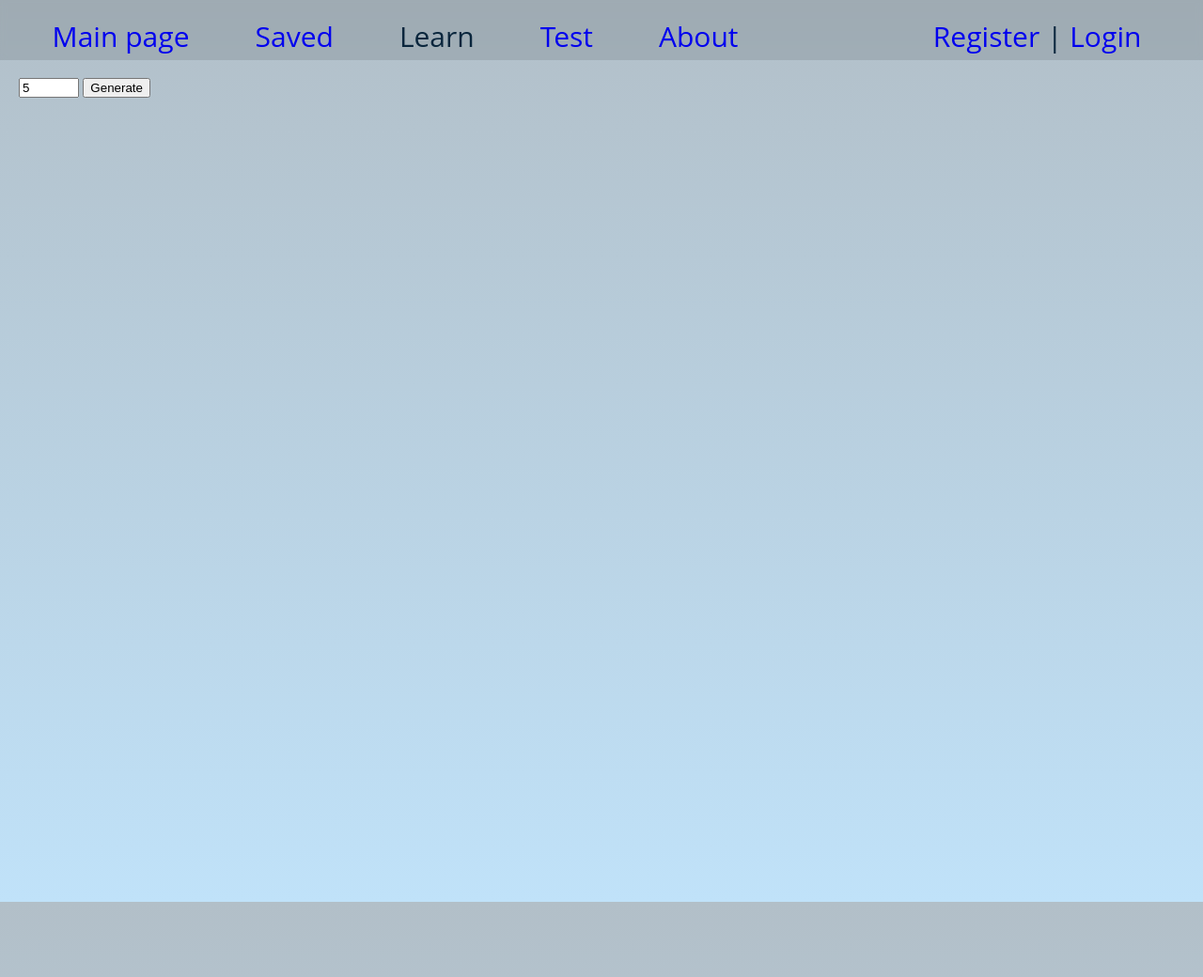
After one commit to pandabyxanda/keeptranslations, a Django app: page /learn/ in a window 1280 px wide. The commit adds this page. Shown: the whole page at 94% size. Run offline with Django 4.2, Linux system fonts and the light colour scheme.

Commit message:
added learn page

```diff
--- a/words/forms.py
+++ b/words/forms.py
@@ -4,16 +4,28 @@ from django.contrib.auth.models import User
 from captcha.fields import CaptchaField
 from .models import *
 
+
 # class AddWordsForm(forms.Form):
 #     word = forms.CharField(widget=forms.Textarea(attrs={'cols':60, 'rows':10}), label='', initial='type here')
 
 class AddWordsForm(forms.Form):
     word = forms.CharField(widget=forms.Textarea(
-        attrs={'placeholder': 'Type english text here'}), label='', )
+        attrs={'placeholder': 'English text'}), label='', )
+
 
 class AddTranslationForm(forms.Form):
     translation = forms.CharField(widget=forms.Textarea(
-        attrs={'placeholder': "Translation"}), label='')
+        attrs={'placeholder': "Russian translation"}), label='')
+
+
+class ChooseAmountOfWordsToLearnForm(forms.Form):
+    amount_of_words_to_learn = forms.IntegerField(widget=forms.NumberInput(
+        attrs={}), min_value=1, max_value=100, step_size=1, label='')
+
+# class ChooseAmountOfWordsToLearnForm(forms.Form):
+#     amount_of_words_to_learn = forms.IntegerField(widget=forms.NumberInput(
+#         attrs={'value': 5}), min_value=1, max_value=100, step_size=1, label='')
+
 
 class AddButtonDeletionForm(forms.Form):
     pass
@@ -35,7 +47,6 @@ class AddButtonDeletionForm(forms.Form):
 #         }
 
 
-
 class RegisterUserForm(UserCreationForm):
     username = forms.CharField(label='Login',
                                widget=forms.TextInput(attrs={'class': 'form-input', 'placeholder': "Your name/login"}))
@@ -44,6 +55,7 @@ class RegisterUserForm(UserCreationForm):
     password1 = forms.CharField(label='Password', widget=forms.PasswordInput(attrs={'class': 'form-input'}))
     password2 = forms.CharField(label='Password', widget=forms.PasswordInput(attrs={'class': 'form-input'}))
     captcha = CaptchaField()
+
     class Meta:
         model = User
         fields = ('username', 'email', 'password1', 'password2')
--- a/words/static/words/css/styles.css
+++ b/words/static/words/css/styles.css
@@ -105,8 +105,8 @@ li:hover {
     /*
     color: #1d71b6;
     */
+    text-shadow: #202429 0px 0px 10px, #f7f8f9 0px 0px 5px;
 
-    text-shadow: #687486 0px 0px 10px;
 
 
 
--- a/words/templates/words/about.html
+++ b/words/templates/words/about.html
@@ -6,7 +6,7 @@
         <h1>{{ title }}</h1>
         <p>
             Переводчик с английского на русский с сохранением истории и возможностью корректировать перевод.
-            Использует google translate api
+            Uses google translate api. Register to use main features
 
 <!--        <ul>-->
 <!--            {% for w in words %}-->
--- a/words/templates/words/index.html
+++ b/words/templates/words/index.html
@@ -4,7 +4,7 @@
 {% block content %}
 <main>
 <!--        <h1>{{ title }}</h1>-->
-        en → ru
+<!--        en → ru-->
 <!--        <form action="{% url 'home' %}" method="post">-->
 <!--            {% csrf_token %}-->
 <!--&lt;!&ndash;            <div class="card" data-tilt>&ndash;&gt;-->
--- /dev/null
+++ b/words/templates/words/learn.html
@@ -0,0 +1,34 @@
+{% extends 'words/base.html' %}
+
+{% block content %}
+<main>
+<!--    <h1>{{ title }}</h1>-->
+    <div class="">
+        <form class="" method="post">
+            {% csrf_token %}
+            {{ form_input_number_of_words_to_learn }}
+            <button class="" type="submit">
+                Generate
+            </button>
+        </form>
+    </div>
+
+    <div>
+        <ul>
+            {% for w in page_obj %}
+            <li>
+                <h4>{{ w.word }}</h4>
+                {{ w.translation }}
+                <hr>
+            </li>
+            {% endfor %}
+        </ul>
+    </div>
+
+
+
+
+
+
+</main>
+{% endblock content %}
--- a/words/urls.py
+++ b/words/urls.py
@@ -7,6 +7,8 @@ urlpatterns = [
     path('', index, name='home'),
     # path('1', index),
     path('saved/', saved, name='saved'),
+    path('learn/', learn, name='learn'),
+    path('test/', test, name='test'),
     path('about/', about, name='about'),
     path('register/', RegisterUser.as_view(), name='register'),
     path('login/', LoginUser.as_view(), name='login'),
--- a/words/views.py
+++ b/words/views.py
@@ -1,7 +1,10 @@
+import random
+
 from django.contrib.auth import logout, login, get_user
 from django.contrib.auth.forms import UserCreationForm
 from django.contrib.auth.views import LoginView
 from django.core.paginator import Paginator
+from django.db.models import Window
 from django.http import HttpResponse, HttpResponseNotFound
 from django.shortcuts import render, redirect
 from django.urls import reverse_lazy
@@ -28,13 +31,18 @@ from .translations import make_google_translation
 
 menu = [{'title': 'Main page', 'url_name': 'home'},
         {'title': 'Saved', 'url_name': 'saved'},
+        {'title': 'Learn', 'url_name': 'learn'},
+        {'title': 'Test', 'url_name': 'test'},
         {'title': 'About', 'url_name': 'about'},
         {'title': 'Login', 'url_name': 'login'},
-]
-
+        ]
 
 last_word = {'word': None}
 word_in_form1 = {'word': None}
+words_to_learn = {'words': None}
+amount_of_words_to_learn = {'number': 5}
+
+
 # def index(request, *args, **kwargs):
 #     return render(request, 'words/index.html', {'menu': menu, 'title': 'main pag'})
 
@@ -59,13 +67,11 @@ def index(request, *args, **kwargs):
 
     paginator = Paginator(words, 3)
 
-
     page_number = request.GET.get('page')
     page_obj = paginator.get_page(page_number)
     print(f"{page_obj = }")
     for i in page_obj:
         print(f"{i.pk = }")
-
 
     print(f"{request.method = }")
     # Words.objects.create(word='235')
@@ -77,7 +83,7 @@ def index(request, *args, **kwargs):
             Words.objects.filter(pk=int(request.POST.get('word_pk'))).delete()
 
             words = Words.objects.filter(user__username=current_user_name).order_by('-pk')
-            paginator = Paginator(words, 3)
+            paginator = Paginator(words, 6)
             page_number = request.GET.get('page')
             page_obj = paginator.get_page(page_number)
 
@@ -94,7 +100,6 @@ def index(request, *args, **kwargs):
             form1 = AddWordsForm(request.POST)
             form2 = AddTranslationForm({'translation': translation})
 
-
         if request.POST.get('translation'):
             print(f"{request.POST.get('translation') = }")
             form1 = AddWordsForm(last_word)
@@ -107,7 +112,7 @@ def index(request, *args, **kwargs):
                     word=last_word['word'],
                     translation=request.POST.get('translation'),
                     user=get_user(request),
-            )
+                )
             # except:
             #     print("error adding to db")
 
@@ -116,9 +121,6 @@ def index(request, *args, **kwargs):
         print(f"{word_in_form1 = }")
         form1 = AddWordsForm()
         form2 = AddTranslationForm()
-
-
-
 
     # if request.method == 'POST':
     #     word = request.POST['word']
@@ -141,8 +143,6 @@ def index(request, *args, **kwargs):
     #     # form2 = AddTranslationForm({'translation': translation})
     # else:
     #     form3 = AddWordsForm1()
-
-
 
     # if request.method == 'POST':
     #     form1 = AddWordsForm(request.POST)
@@ -172,6 +172,7 @@ def index(request, *args, **kwargs):
 
     return render(request, 'words/index.html', context=context)
     # return render(request, 'words/index.html', {'words': words, 'menu': menu, 'title': 'main pag'})
+
 
 # class WordHome(ListView):
 #     model = Words
@@ -213,12 +214,80 @@ def saved(request, *args, **kwargs):
     }
     return render(request, 'words/saved.html', context=context)
 
+
+def learn(request, *args, **kwargs):
+    # u1 = get_user(request).username
+
+    # u = get_user(request.user.username)
+
+    # print(f"{u1 = }")
+    # print(f"{u = }")
+    # words = Words.objects.order_by('-pk')
+
+    # current_user_id = get_user(request).id
+    # print(f"{current_user_id = }")
+    # form_input_number_of_words_to_learn = ChooseAmountOfWordsToLearn({'translation': 10})
+    print("")
+    print("func learn.")
+    print(f"{request.method = }")
+    print(f"{request = }")
+    print(f"{request.POST = }")
+    if request.POST:
+        print(f"{request.POST['amount_of_words_to_learn'] = }")
+        amount_of_words_to_learn['number'] = int(request.POST['amount_of_words_to_learn'])
+        current_user_name = get_user(request).username
+
+        pk_list = Words.objects.filter(user__username=current_user_name).values_list('pk', flat=True)
+        pk_list = list(pk_list)
+        pk_list_random = random.sample(pk_list, k=amount_of_words_to_learn['number'])
+        words = Words.objects.filter(pk__in=pk_list_random)
+        words_to_learn['words'] = words
+        print(f"{pk_list = }")
+        print(f"{pk_list_random = }")
+    # rWomen.objects.filter(cat__slug=self.kwargs['cat_slug'], is_published=True).select_related('cat')
+        paginator = Paginator(words_to_learn['words'], 20)
+        page_number = request.GET.get('page')
+        page_obj = paginator.get_page(page_number)
+    else:
+        if words_to_learn['words'] == None:
+            page_obj = None
+        else:
+            paginator = Paginator(words_to_learn['words'], 20)
+            page_obj = paginator.get_page(1)
+    form_input_number_of_words_to_learn = ChooseAmountOfWordsToLearnForm(
+        {'amount_of_words_to_learn': amount_of_words_to_learn['number']}
+    )
+
+    context = {
+        'menu': menu,
+        'title': menu[2]['title'],
+        'page_obj': page_obj,
+        'form_input_number_of_words_to_learn': form_input_number_of_words_to_learn
+    }
+    # context = {
+    #     'words': words,
+    #     'menu': menu,
+    #     'title': menu[0]['title'],
+    #     'form1': form1,
+    #     'form2': form2,
+    #     'page_obj': page_obj,
+    #     'current_user_id': current_user_id,
+    #     'button_form': button_form,
+    # }
+    return render(request, 'words/learn.html', context=context)
+
+
+def test(request, *args, **kwargs):
+    pass
+
+
 def about(request, *args, **kwargs):
     context = {
         'menu': menu,
-        'title': menu[2]['title'],
+        'title': menu[4]['title'],
     }
     return render(request, 'words/about.html', context=context)
+
 
 # def login(request, *args, **kwargs):
 #     context = {
@@ -238,6 +307,7 @@ class RegisterUser(CreateView):
     form_class = RegisterUserForm
     template_name = 'words/register.html'
     success_url = reverse_lazy('login')
+
     def get_context_data(self, **kwargs):
         context = super().get_context_data(**kwargs)
         context['title'] = 'Register'
@@ -249,14 +319,17 @@ class RegisterUser(CreateView):
         login(self.request, user)
         return redirect('home')
 
+
 class LoginUser(LoginView):
     form_class = LoginUserForm
     template_name = 'words/login.html'
+
     def get_context_data(self, **kwargs):
         context = super().get_context_data(**kwargs)
         context['title'] = 'Login'
         context['menu'] = menu
         return context
+
     def get_success_url(self):
         return reverse_lazy('home')
 
@@ -269,6 +342,7 @@ def pageNotFound(request, exception):
     #                             "<p>"
     #                             "<h1>stop experiments</h1>")
 
+
 def logout_user(request):
     logout(request)
     return redirect('login')
```
Also changed, not shown: words/templates/words/test.html (added, +10 -0 lines).
